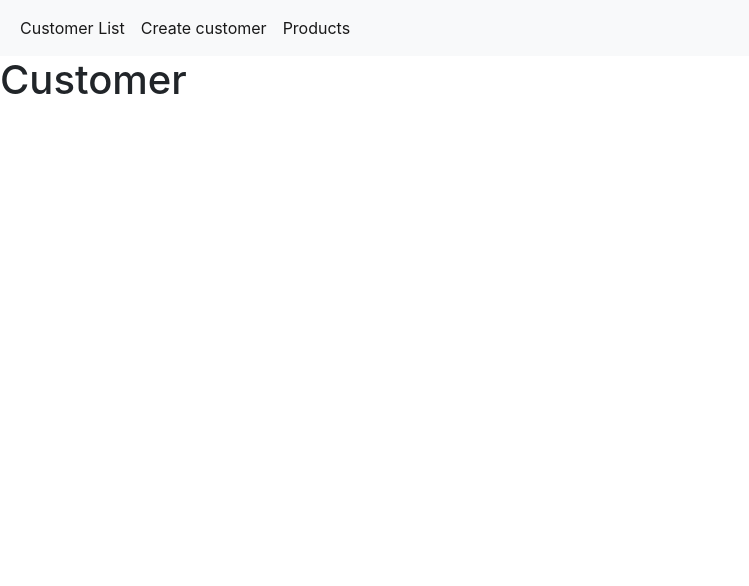
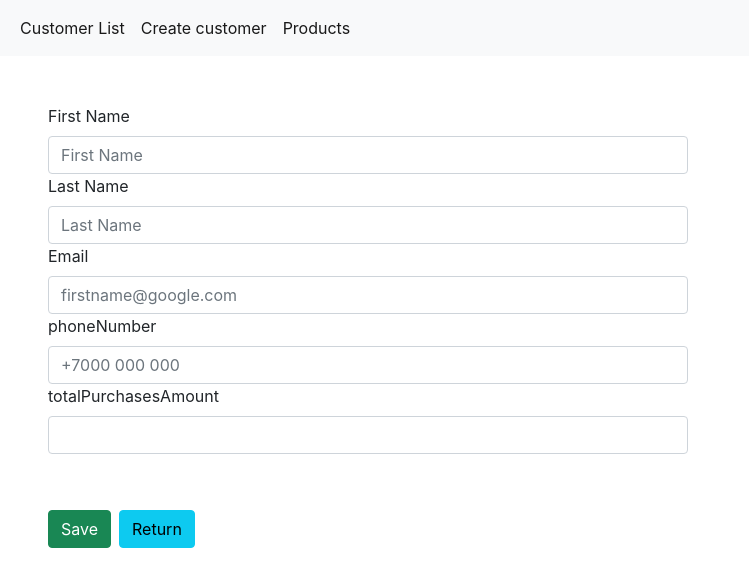
Before and after one commit to LevanovaElena/CustomerReact, a React (Create React App) app: page /edit/new in a window 1280 px wide. Shown: the top 586 px of the page, without its empty margins (0-749 px from the left). Built offline with nearby package versions, Linux system fonts and the light colour scheme.

Commit message:
added create and update main data of customer

```diff
--- a/package.json
+++ b/package.json
@@ -7,6 +7,7 @@
     "@testing-library/react": "^11.2.7",
     "@testing-library/user-event": "^12.8.3",
     "bootstrap": "^5.0.2",
+    "formik": "^2.2.9",
     "jquery": "^3.6.0",
     "popper.js": "^1.16.1",
     "react": "^17.0.2",
--- a/src/components/App.js
+++ b/src/components/App.js
@@ -27,7 +27,7 @@ export class App extends React.Component {
                                     <Link to={'/'} className="nav-link active">Customer List</Link>
                                 </li>
                                 <li className="nav-item">
-                                    <Link to={'/edit'} className="nav-link active">Create customer</Link>
+                                    <Link to={'/edit/new'} className="nav-link active">Create customer</Link>
                                 </li>
                                 <li className="nav-item">
                                     <Link to={'/products'} className="nav-link active">Products</Link>
@@ -38,8 +38,8 @@ export class App extends React.Component {
                 </nav>
 
                 <Switch>
-                    <Route path="/edit">
-                        <CustomerEdit />
+                    <Route path="/edit/:id" render={(props) => <CustomerEdit {...props}/>}>
+
                     </Route>
                     <Route path="/products">
                         <CustomerEdit />
--- a/src/components/pages/CustomerRow.js
+++ b/src/components/pages/CustomerRow.js
@@ -6,22 +6,20 @@ import ListAddresses from "./listAddresses.component";
 class CustomerRow extends React.Component{
 
     render() {
-        let customer=this.props.value;///*<ListCustomers addresses={customer.addressesList}/>*/
+        let customer=this.props.value;
         const keys=Object.keys(customer);
-        const listRows = keys.map((propName) => {
+        const listRows = keys.map((propName,index) => {
                 switch (propName) {
                     case "notes":
-                        return <td><ListNotes notes={customer.notes}/></td>;
+                        return <td key={index.toString()}><ListNotes notes={customer.notes}/></td>;
                     case "addressesList":
-                        return <td><ListAddresses value={customer.addressesList}/></td>;
+                        return <td key={index.toString()}><ListAddresses value={customer.addressesList}/></td>;
                     case "__v":
-                        return <td><Link to={`/delete/${customer._id}`}>delete</Link> | <Link to={`/edit/${customer._id}`}>edit</Link></td>;
+                        return <td key={index.toString()}><Link to={`/delete/${customer._id}`}>delete</Link> | <Link to={`/edit/${customer._id}`}>edit</Link></td>;
                     case "_id":
-                        return <td className='d-none'>{customer[propName]}</td>;
-                    case "totalPurchasesAmount":
-                        return <td>{customer[propName]["$numberDecimal"]}</td>;
+                        return <td className='d-none' key={index.toString()}>{customer[propName]}</td>;
                     default:
-                        return <td>{customer[propName]}</td>;
+                        return <td key={index.toString()}>{customer[propName]}</td>;
                 }
             }
         );
--- a/src/components/pages/customerEdit.component.js
+++ b/src/components/pages/customerEdit.component.js
@@ -1,15 +1,105 @@
 import React from "react";
+import { Formik, Field, Form } from 'formik';
+import {getCustomer,updateCustomer,createCustomer} from "../../services/customers.service";
+import {Link} from "react-router-dom";
 
 
 export class CustomerEdit extends React.Component{
     constructor(props) {
         super(props);
-        this.state = {date: new Date()};
+        this.state = {
+            customer: null,
+            isLoaded: this.props.match.params.id==='new'?true:false,
+            isNewCustomer:this.props.match.params.id==='new'?true:false
+        }
+
+    }
+
+
+    componentDidMount() {
+        if(!this.state.isNewCustomer)this.getData();
+    }
+
+    getData() {
+        getCustomer(this.props.match.params.id).then(data => {
+            this.setState({customer: data, isLoaded: true});
+        });
+    }
+
+    updateData(values){
+          updateCustomer(this.props.match.params.id,values).then(()=>{
+            alert("Customer was saved!")
+        });
+    }
+
+    createData(values){
+        console.log(values);
+        createCustomer(values).then(()=>{
+            alert("Customer was saved!")
+        });
     }
     render() {
-        //let customer=this.props.value;
 
-        return <h1>Customer</h1>;
+        if (!this.state.isLoaded) {
+            return (
+                <div>
+                    <h2>Loading...</h2>
+                </div>
+            )
+        }
+        return <Formik
+            initialValues={{
+                firstName:!this.state.isNewCustomer?this.state.customer.firstName:"" ,
+                lastName: !this.state.isNewCustomer?this.state.customer.lastName:"",
+                email: !this.state.isNewCustomer?this.state.customer.email:"",
+                phoneNumber: !this.state.isNewCustomer?this.state.customer.phoneNumber:"",
+                totalPurchasesAmount: !this.state.isNewCustomer?this.state.customer.totalPurchasesAmount:"",
+            }}
+            onSubmit={(values) =>  {
+                if(!this.state.isNewCustomer)this.updateData(JSON.stringify(values, null, 2));
+                else this.createData(JSON.stringify(values, null, 2));
+            }}
+
+            >
+            <Form className="m-5 w-50">
+                <label htmlFor="firstName" className="form-label">First Name</label>
+                <Field id="firstName" name="firstName" placeholder="First Name" className="form-control"/>
+
+                <label htmlFor="lastName" className="form-label">Last Name</label>
+                <Field id="lastName" name="lastName" placeholder="Last Name"  className="form-control"/>
+
+                <label htmlFor="email" className="form-label">Email</label>
+                <Field
+                    id="email"
+                    name="email"
+                    placeholder="firstname@google.com"
+                    type="email"
+                    className="form-control"
+                />
+                <label htmlFor="phoneNumber" className="form-label">phoneNumber</label>
+                <Field
+                    id="phoneNumber"
+                    name="phoneNumber"
+                    placeholder="+7000 000 000"
+                    type="phone"
+                    className="form-control"
+                />
+                <label htmlFor="totalPurchasesAmount" className="form-label">totalPurchasesAmount</label>
+                <Field
+                    id="totalPurchasesAmount"
+                    name="totalPurchasesAmount"
+                    type="number"
+                    className="form-control"
+                />
+                <div className="mt-5">
+                    <button type="submit" className="btn btn-success ">Save</button>
+                    <Link to={'/'} className="btn btn-info m-2">Return</Link>
+                </div>
+
+            </Form>
+        </Formik>;
+
+
 
     }
 }
--- a/src/components/pages/deleteCustomer.component.js
+++ b/src/components/pages/deleteCustomer.component.js
@@ -1,5 +1,5 @@
 import React from "react";
-import {Link} from "react-router-dom";
+import {Link, Redirect} from "react-router-dom";
 import {deleteCustomer} from "../../services/customers.service";
 
 
@@ -8,42 +8,36 @@ class DeleteCustomer extends React.Component {
     constructor(props) {
         super(props);
         this.state = {isDelete: false};
-
-
         this.handleClickDelete = this.handleClickDelete.bind(this);
-
     }
 
     handleClickDelete() {
         const id= this.props.match.params.id;
         this.deleteData(id);
-
     }
 
     deleteData(id) {
-
         deleteCustomer(id).then(data => {
             console.log(data);
-
+            this.setState({isDelete: true});
+            return <Redirect to="/" />;
         });
 
     }
 
     render() {
-        return (
-
+            if(this.state.isDelete) return <Redirect to='/' />;
+            else return(
             <div className="card" >
                 <div className="card-body">
                     <h5 className="card-title">Delete customer</h5>
                     <p className="card-text">Are you sure you want to delete customer?</p>
-                    <button className="btn btn-danger m-5" onClick={this.handleClickDelete}>
+                        <button className="btn btn-danger m-5" onClick={this.handleClickDelete}>
                         Delete
-                    </button>
+                        </button>
                     <Link to={'/'} className="btn btn-info m-5">Return</Link>
                 </div>
             </div>
-
-
         );
     }
 }
--- a/src/components/pages/listAddresses.component.js
+++ b/src/components/pages/listAddresses.component.js
@@ -6,17 +6,17 @@ export class ListAddresses extends React.Component {
     renderList() {
         const addresses=this.props.value;
 
-        return  addresses.map((address)=>{
-            return <tr>{this.getRowAddress(address)}</tr>
+        return  addresses.map((address,index)=>{
+            return <tr key={index.toString()}>{this.getRowAddress(address)}</tr>
         })
 
     }
 
     getRowAddress(address){
         const keys=Object.keys(address);
-        return  keys.map((propName) => {
-            if(propName==="_id")return <td className='d-none'>{address[propName]}</td>;
-            return <td>{address[propName]}</td>;
+        return  keys.map((propName,index) => {
+            if(propName==="_id")return <td className='d-none'  key={index.toString()}>{address[propName]}</td>;
+            return <td key={index.toString()}>{address[propName]}</td>;
         });
     }
 
--- a/src/components/pages/listCustomers.component.js
+++ b/src/components/pages/listCustomers.component.js
@@ -9,26 +9,25 @@ export class ListCustomers extends React.Component{
             listCustomers: [],
             isLoaded: false,
         }
-        //this.onSearchChanged = this.onSearchChanged.bind(this);
+        this._isMounted=false;
     }
     componentDidUpdate(prevProps, prevState, snapshot) {
-
-        this.getData();
+        this._isMounted = true;
+        if(this._isMounted)this.getData();
     }
 
     componentDidMount() {
-        console.log('start');
-        this.getData();
+        this._isMounted = true;
+        if(this._isMounted)this.getData();
     }
-
+    componentWillUnmount() {
+        this._isMounted = false;
+    }
     getData() {
-        //const searchParams = new URLSearchParams(this.props.location.search);
         const query = "";
-
         getAllCustomers(query).then(data => {
             this.setState({listCustomers: data, isLoaded: true});
         });
-
     }
 
     renderList() {
--- a/src/services/customers.service.js
+++ b/src/services/customers.service.js
@@ -15,3 +15,45 @@ export function deleteCustomer (idCustomer) {
         return result.json();
     }).catch(()=>console.log("Error Delete"))
 }
+
+export function getCustomer(idCustomer){
+    const url = `http://localhost:4000/customers/${idCustomer}`
+
+    return fetch(url,{method:"GET",mode: 'cors'})
+        .then(result => {
+            return result.json();
+        }).catch(()=>console.log("Error Get Customer"))
+}
+export function updateCustomer(idCustomer,body){
+    const url = `http://localhost:4000/customers/${idCustomer}`;
+    console.log("body",body);
+    return fetch(url,{
+        method:"PUT",
+        mode: 'cors',
+        body:body,
+        headers: {
+        'Content-Type': 'application/json'
+        }})
+        .then(result => {
+            console.log(result.json());
+            return result.json();
+
+        }).catch(()=>console.log("Error Update Customer"))
+}
+
+export function createCustomer(body){
+    const url = `http://localhost:4000/customers/`;
+    console.log("body",body);
+    return fetch(url,{
+        method:"POST",
+        mode: 'cors',
+        body:body,
+        headers: {
+            'Content-Type': 'application/json'
+        }})
+        .then(result => {
+            console.log(result.json());
+            return result.json();
+
+        }).catch(()=>console.log("Error Create Customer"))
+}
```
Also changed, not shown: 1 other file (tests, documents, lock files or other folders).
